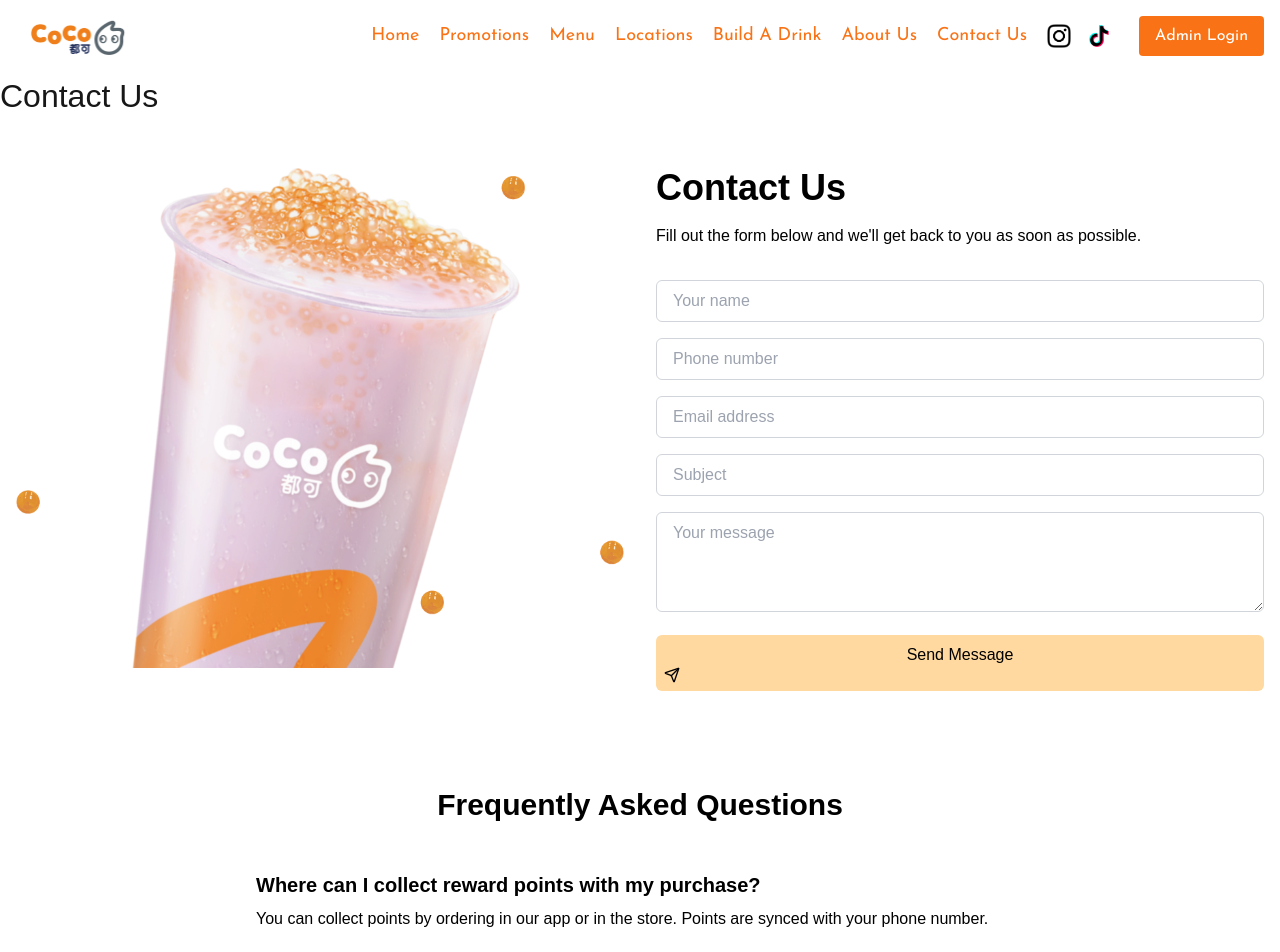
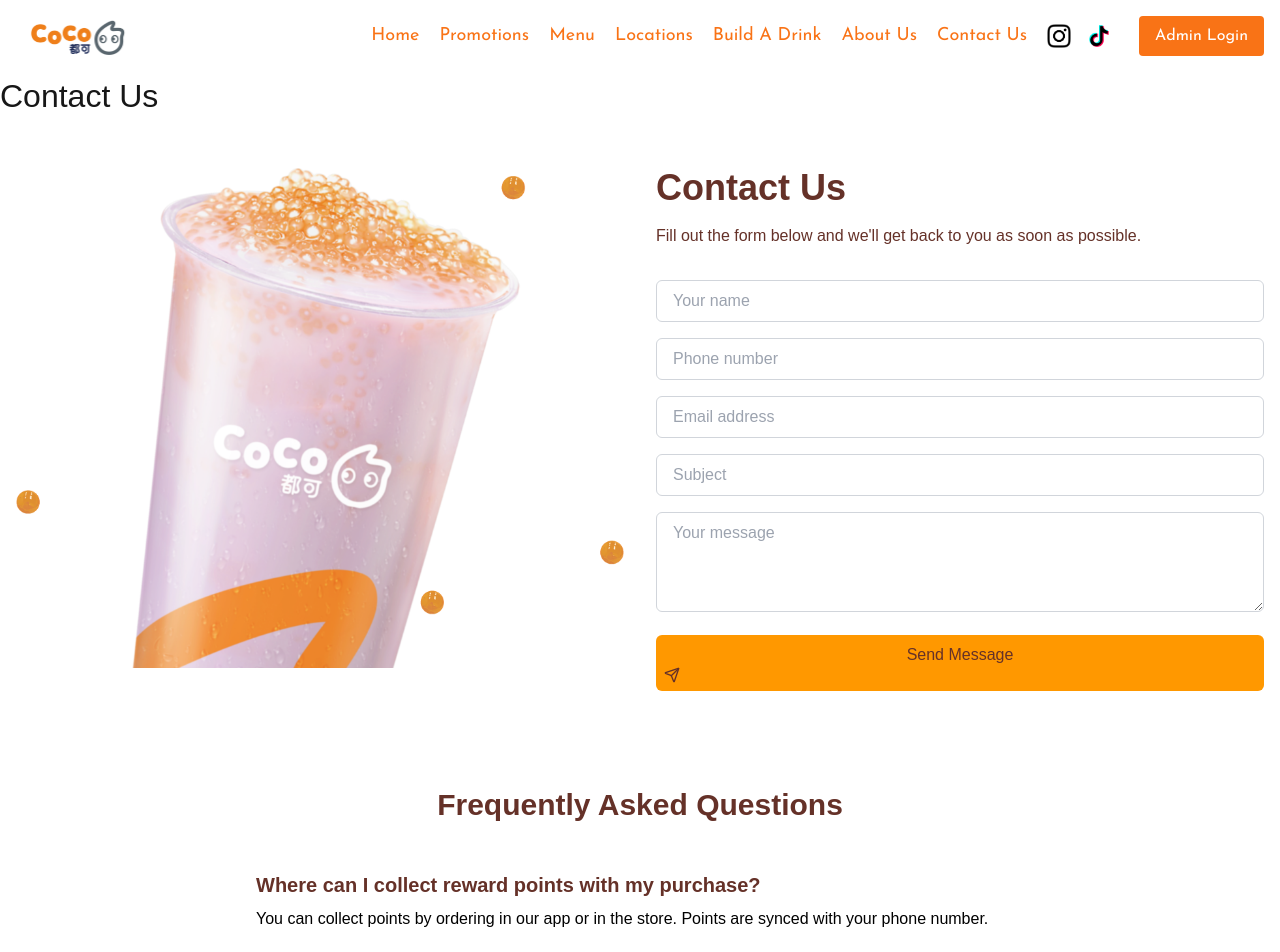
Before and after one commit to yanganthony4/Coco-Fresh-Tea-Drink-Calgary-Website, a Next.js app: page /contact-us in a window 1280 px wide. Shown: the top 952 px of the page. Built offline with nearby package versions, Linux system fonts and the light colour scheme.

Commit message:
emailjs working
fixed the emailjs

```diff
--- a/app/contact-us/page.js
+++ b/app/contact-us/page.js
@@ -1,19 +1,18 @@
 "use client"; // Add this directive to make it a Client Component
 
-import { useState, useEffect } from 'react';
-import Image from 'next/image';
-import { motion } from 'framer-motion';
-import { Send } from 'lucide-react';
-import emailjs from 'emailjs-com';
-import Toolbar from '../components/Toolbar';
-
+import { useState, useEffect } from "react";
+import Image from "next/image";
+import { motion } from "framer-motion";
+import { Send } from "lucide-react";
+import emailjs from "emailjs-com";
+import Toolbar from "../components/Toolbar";
 
 export default function ContactPage() {
   const [isPending, setIsPending] = useState(false);
 
   useEffect(() => {
     // Initialize EmailJS with your User ID
-    emailjs.init('YOUR_USER_ID');  // Replace with your actual EmailJS User ID
+    emailjs.init("3OhHXYVtaPA-m2hAk"); // Replace with your actual EmailJS User ID
   }, []);
 
   async function handleSubmit(event) {
@@ -25,15 +24,16 @@
     try {
       // Sending form data to EmailJS
       await emailjs.sendForm(
-        'YOUR_SERVICE_ID',  // Your EmailJS service ID
-        'YOUR_TEMPLATE_ID', // Your EmailJS template ID
-        formData,
-        'YOUR_USER_ID'     // Your EmailJS user ID
+        "sumaiyakurshid@gmail.com", // Replace with your actual EmailJS service ID
+        "template_n1x13ps", // Replace with your actual EmailJS template ID
+        event.target, // Pass the form element directly
+        "3OhHXYVtaPA-m2hAk" // Replace with your actual EmailJS User ID
       );
       alert("Your message has been sent. We'll get back to you soon.");
+      event.target.reset(); // Clear the form after submission
     } catch (error) {
-      console.error('Error sending message', error);
-      alert('Failed to send message. Please try again later.');
+      console.error("Error sending message", error);
+      alert("Failed to send message. Please try again later.");
     }
 
     setIsPending(false);
@@ -44,7 +44,7 @@
       {/* Header Section */}
       <header>
         <Toolbar />
-        <h1 style={{ margin: 0, fontSize: '2em' }}>Contact Us</h1>
+        <h1 style={{ margin: 0, fontSize: "2em" }}>Contact Us</h1>
       </header>
 
       <div className="container mx-auto px-4 py-12">
@@ -59,8 +59,8 @@
           </div>
           <div className="space-y-8">
             <div>
-              <h1 className="text-4xl font-bold mb-4 text-black">Contact Us</h1>
-              <p className="text-black">
+              <h1 className="text-4xl font-bold mb-4 text-[#653128]">Contact Us</h1>
+              <p className="text-[#653128]">
                 Fill out the form below and we'll get back to you as soon as possible.
               </p>
             </div>
@@ -110,11 +110,9 @@
               <button
                 type="submit"
                 disabled={isPending}
-                className="w-full bg-[#FFD9A0] hover:bg-[#E5C38D] text-black py-2 rounded-md transition-colors"
+                className="w-full bg-[#FF9800] hover:bg-[#E5C38D] text-[#653128] py-2 rounded-md transition-colors"
               >
-                {isPending ? (
-                  "Sending..."
-                ) : (
+                {isPending ? "Sending..." : (
                   <>
                     Send Message
                     <Send className="ml-2 h-4 w-4" />
@@ -131,7 +129,7 @@
           viewport={{ once: true }}
           className="mt-24 max-w-3xl mx-auto"
         >
-          <h2 className="text-3xl font-bold text-center mb-12 text-black">
+          <h2 className="text-3xl font-bold text-center mb-12 text-[#653128]">
             Frequently Asked Questions
           </h2>
           <div className="space-y-8">
@@ -144,7 +142,7 @@
                 transition={{ delay: index * 0.2 }}
                 className="space-y-2"
               >
-                <h3 className="text-xl font-semibold text-black">{faq.question}</h3>
+                <h3 className="text-xl font-semibold text-[#653128]">{faq.question}</h3>
                 <p className="text-black">{faq.answer}</p>
               </motion.div>
             ))}
```
Also changed, not shown: public/images/left splash orange.png (added), public/images/right splash orange.png (added).
